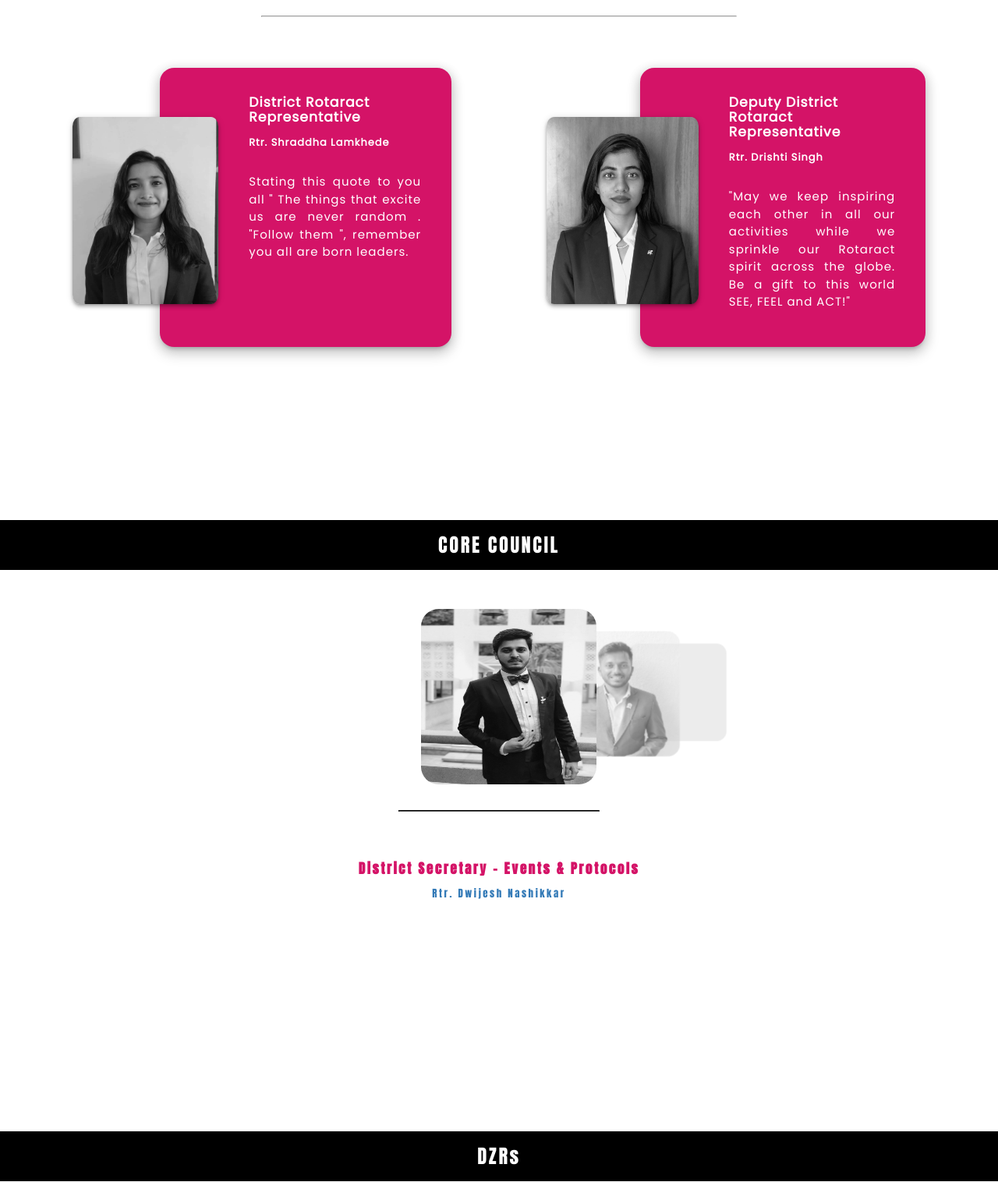
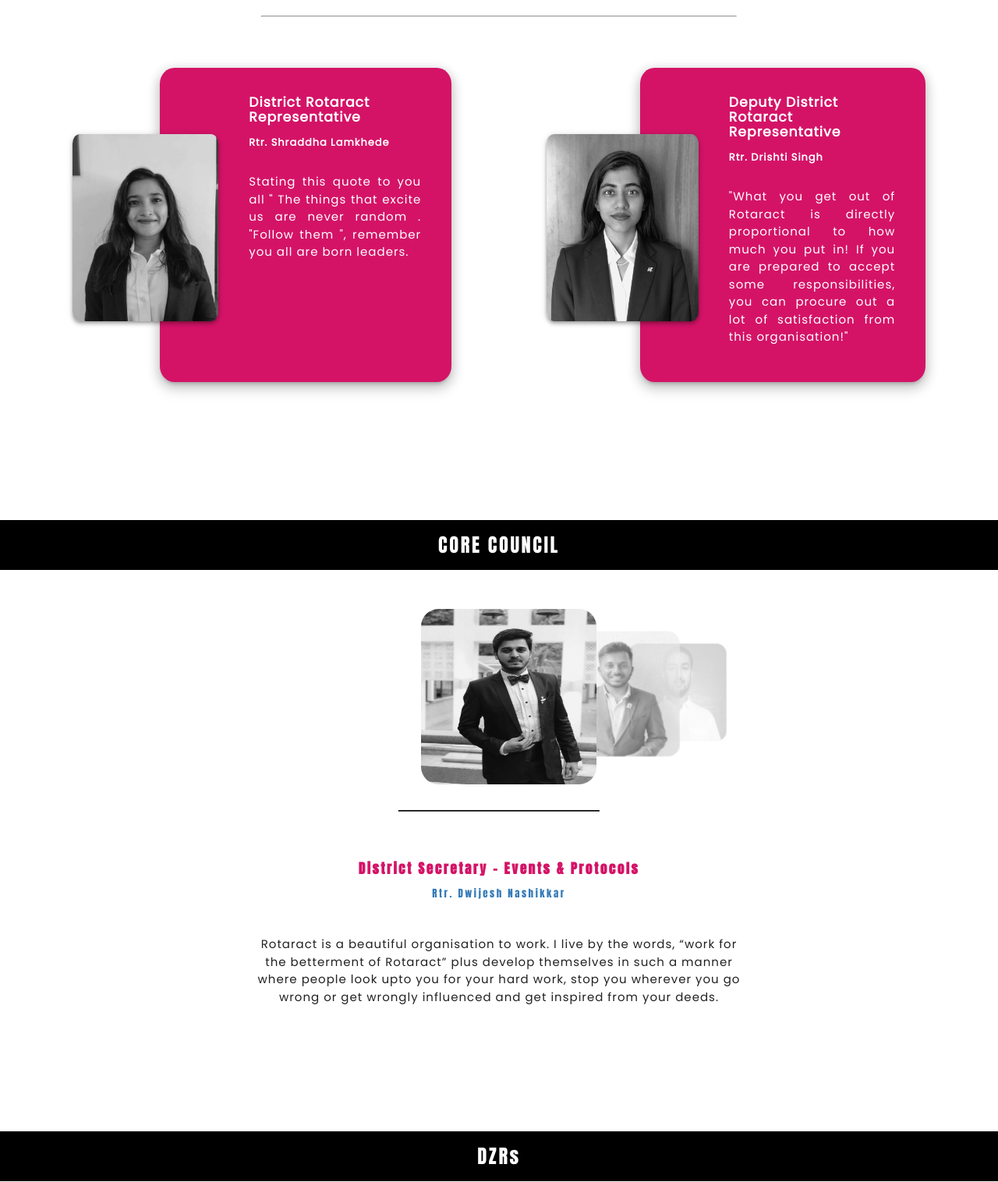
Before and after one commit to cw-saurabh/RotarApp-2.0, a Django app: page /council/ in a window 1280 px wide. Shown: the part 197-1713 px from the top of the page at 78% size. Run offline with Django 3.2, Linux system fonts and the light colour scheme; some web fonts are replaced; grey boxes are pictures that could not be loaded.

Commit message:
Updated council page

```diff
--- a/Main/templates/Main/m_base.html
+++ b/Main/templates/Main/m_base.html
@@ -52,7 +52,10 @@ let coreCouncil = {
         "Name" : "Rtr. Akash Chikate",
         "Post" : "District General Secretary",
         "Img" :"",
-        "Quote" : " "
+        "Quote" : `If you want to build a boat. Don’t begin by
+collecting wood, cutting boards, or assigning tasks.
+Begin by awakening in the souls of your workers a
+longing for the vast and boundless sea`
     },
     6 :
     {
@@ -66,42 +69,56 @@ let coreCouncil = {
         "Name" : "Rtr. Dwijesh Nashikkar",
         "Post" : "District Secretary - Events & Protocols",
         "Img" :"",
-        "Quote" : " "
+        "Quote" : `Rotaract is a beautiful organisation to work. I live by the words, “work for the betterment of Rotaract” plus develop themselves
+in such a manner where people look upto you for your hard work, stop you wherever you go wrong or get wrongly influenced
+and get inspired from your deeds.`
     },
     2 :
     {
         "Name" : "Rtr. Shivam Pawaragi",
         "Post" : "District Secretary - Administration",
         "Img" :"",
-        "Quote" : " "
+        "Quote" : `To create a lifelong network of friends and always
+work for the betterment of Rotaract movement.`
     },
     5 :
     {
         "Name" : "Rtr. Sayali Dudhane",
         "Post" : "District Secretary - RI Reporting",
         "Img" :"",
-        "Quote" : " "
+        "Quote" : `A roller coaster
+of experiences,
+A gathering of
+friends,
+A to-do list,
+A awe-inspiring
+novel!`
     },
     4 :
     {
         "Name" : "Rtr. Prasad Seth",
         "Post" : "District Secretary - Reporting",
         "Img" :"",
-        "Quote" : " "
+        "Quote" : `My Mission
+Service above self, opportunity to be involved with Community & International Projects, Team up with other volunteers
+to make a difference & uplift Rotaractors Professionally.`
     },
     3 :
     {
         "Name" : "Rtr. Umang Shah",
         "Post" : "District Club Advisor",
         "Img" :"",
-        "Quote" : " "
+        "Quote" : `Networking.
+Bonds. Youth
+empowerment.
+Have your 'WHY'.`
     },
     7 :
     {
         "Name" : "Rtr. Akshay More",
         "Post" : "Immediate Past DRR",
         "Img" :"",
-        "Quote" : " "
+        "Quote" : `I believe in striving for excellence, not perfection. Some might think that striving for excellence mean perfectionism. To me, perfectionism is the opposite of excellence. Perfectionism is a personal standard to which we hold ourselves to and it is completely unattainable. Excellence, for me, is about being who I want to be`
     }
 
 };
@@ -118,14 +135,22 @@ let dzr ={
         "Name" : "Rtr. Aniruddha Burkule",
         "Post" : "District Zonal Representative",
         "Img" :"",
-        "Quote" : " "
+        "Quote" : `मूल्य .
+संयम .
+निष्ठा`
     },
     5 :
     {
         "Name" : "Rtr. Meet Shah",
         "Post" : "District Zonal Representative",
         "Img" :"",
-        "Quote" : " "
+        "Quote" : `A good man knows
+that he should
+never give up.
+A wise man knows
+when to give up
+and when not to
+give up.`
     },
     4 :
     {
@@ -139,14 +164,16 @@ let dzr ={
         "Name" : "Rtr. Lokesh Sharma",
         "Post" : "District Zonal Representative",
         "Img" :"",
-        "Quote" : " "
+        "Quote" : `Rotaract is an ever-lasting legacy and I’m
+proud to be a part of it!`
     },
     1 :
     {
         "Name" : "Rtr. Darpan Jadhav",
         "Post" : "District Zonal Representative",
         "Img" :"",
-        "Quote" : " "
+        "Quote" : `Rising By Lifting Others", is what I'll always strive to stick
+by, as I have been following this since past few years.`
     }
 };
 
@@ -156,28 +183,37 @@ let azr ={
         "Name" : "Rtr. Riya Gupta",
         "Post" : "Assistant Zonal Representative",
         "Img" :"",
-        "Quote" : " "
+        "Quote" : `What you do makes a difference, and you have to
+decide what kind of difference you want to make."
+Rotaract has changed my vision towards life and
+Opportunities`
     },
     2 :
     {
         "Name" : "Rtr. Bhavna Mirpuri",
         "Post" : "Assistant Zonal Representative",
         "Img" :"",
-        "Quote" : " "
+        "Quote" : `Let your past make you
+Better not Bitter. Only
+replacing the I can make a
+life changing Difference!`
     },
     5 :
     {
         "Name" : "Rtr. Aditya Panchal",
         "Post" : "Assistant Zonal Representative",
         "Img" :"",
-        "Quote" : " "
+        "Quote" : `Clear eyes, full heart, can’t lose.
+Go, Be, Do`
     },
     1 :
     {
         "Name" : "Rtr. Mriti Agarwal",
         "Post" : "Assistant Zonal Representative",
         "Img" :"",
-        "Quote" : " "
+        "Quote" : `My Rotaract Journey is the kind of roller
+coaster ride I’d love to revisit no matter how
+many times I have to.`
     },
     4 :
     {
@@ -201,14 +237,18 @@ let azr ={
         "Name" : "Rtr. Prem Oswal",
         "Post" : "Cops President",
         "Img" :"",
-        "Quote" : " "
+        "Quote" : `Being a President my only motive is to give
+my members two times more of what they
+pay as the club membership.`
     },
     1 :
     {
         "Name" : "Rtr. Mayuri Chavan",
         "Post" : "Cops Secretary",
         "Img" :"",
-        "Quote" : " "
+        "Quote" : `Rotaract, for me, is an opportunity to
+develop ourselves professionally and as
+a person on a deeper level.`
     }
  };
  let ad={
@@ -217,49 +257,63 @@ let azr ={
         "Name" : "Rtr. Vaishnavi Kalbhor",
         "Post" : "District Director - Professional Development",
         "Img" :"",
-        "Quote" : " "
+        "Quote" : `Remember why you have joined Rotaract
+and make the most of this organisation.`
     },
     1 :
     {
         "Name" : "Rtr. Piyush Jangle",
         "Post" : "District Director - Club Service",
         "Img" :"",
-        "Quote" : " "
+        "Quote" : `I dont believe in taking right
+decisions, I take decisions
+and then make them right!`
     },
     2 :
     {
         "Name" : "Rtr. Pratyush Das",
         "Post" : "District Joint Director - Club Service",
         "Img" :"",
-        "Quote" : " "
+        "Quote" : `Irrespective of our gender, colour and
+religion we all are Rotaractors. And that is
+what which matters the most. `
     },
     3 :
     {
         "Name" : "Rtr. Sattyajeet Karale Patil",
         "Post" : "District Director - Community Service",
         "Img" :"",
-        "Quote" : " "
+        "Quote" : `Always wanted to work for betterment of Rotaract
+and I believe in principal "Fake it till you make it" . My
+last breath will be with Rotaract`
     },
     4 :
     {
         "Name" : "Rtr. Pooja Tambe",
         "Post" : "District Joint Director - Community Service",
         "Img" :"",
-        "Quote" : " "
+        "Quote" : `Spreading smiles in the community
+starting from one around us`
     },
     5 :
     {
         "Name" : "Rtr. Rhugwed Kandpile",
         "Post" : "District Director - International Service",
         "Img" :"",
-        "Quote" : " "
+        "Quote" : `My mission is to enable Rotaractors
+to advance world understanding,
+goodwill, and peace through the
+improvement of health and the
+support of education.`
     },
     6 :
     {
         "Name" : "Rtr. Tulna Gupta",
         "Post" : "District Joint Director - International Service",
         "Img" :"",
-        "Quote" : " "
+        "Quote" : `No one is you and that is your power
+If you are persistent you will get it
+If you are consistent you will keep it`
     },
     7 :
     {
@@ -273,28 +327,42 @@ let azr ={
         "Name" : "Rtr. Harshal Solankar",
         "Post" : "District Sports Head",
         "Img" :"",
-        "Quote" : " "
+        "Quote" : `Never Settle
+for less than
+you deserve.`
     },
     9 :
     {
         "Name" : "Rtr. Rishikesh Borse",
         "Post" : "District Snapper",
         "Img" :"",
-        "Quote" : " "
+        "Quote" : `Rotract provides an opportunity for young men and
+women to enhance their knowledge and skills and build a
+good network that will assist in personal development
+and to address the physical needs of their communities
+and to promote better relations
+between all people`
     },
     10 :
     {
         "Name" : "Rtr. Purab Oswal",
         "Post" : "District Director - Public Image",
         "Img" :"",
-        "Quote" : " "
+        "Quote" : `Oh, are you Rotary Club?
+No, we are Rotaract. Striving to change this perception of
+masses through extensive Public Image activities viz. Citation &
+Initiatives.
+I believe in one for all, all for one when it comes to working in
+Rotaract.`
     },
     11 :
     {
         "Name" : "Rtr. Rochak Singla",
         "Post" : "District Director - Finances",
         "Img" :"",
-        "Quote" : " "
+        "Quote" : `My journey in Rotaract is all about
+giving hope to those who think they
+are alone.`
     },
     12 :
     {
@@ -308,49 +376,71 @@ let azr ={
         "Name" : "Rtr. Karishma Awari",
         "Post" : "District Officer - Rotary Rotaract Relations",
         "Img" :"",
-        "Quote" : " "
+        "Quote" : `Rotaract: An organisation where you
+provide service to 'people in need',
+develop your professional skills, build
+friendship worldwide and have tons of
+fun while you do all this.`
     },
     14 :
     {
         "Name" : "Rtr. Punithjoline Mane",
         "Post" : "District Women's Representative",
         "Img" :"",
-        "Quote" : " "
+        "Quote" : `Self development with a
+vision of working for the
+betterment of society is
+what I look forward in
+Rotaract.`
     },
     15 :
     {
         "Name" : "Rtr. Kedar Basatwar",
         "Post" : "District Director - Communication(Whatsapp)",
         "Img" :"",
-        "Quote" : " "
+        "Quote" : `Connect with world and Share
+the Opportunity,
+Do service above self`
     },
     16 :
     {
         "Name" : "Rtr. Jamila Vohra",
         "Post" : "District Rotasia Coordinator",
         "Img" :"",
-        "Quote" : " "
+        "Quote" : `The best Gift you can give
+yourself is giving reality to
+your Dreams.`
     },
     17 :
     {
         "Name" : "Rtr. Lalit Desale",
         "Post" : "District World Rotaract Week Chairperson",
         "Img" :"",
-        "Quote" : " "
+        "Quote" : `Leadership and learning are indispensable to
+each other." A journey from nothing to
+everything in Rotaract, has taught me the true
+meaning of Leadership. Bunch of opportunities in
+our way, let's make sure to grab each of them !
+`
     },
     18 :
     {
         "Name" : "Rtr. Sanjana Singh",
         "Post" : "District E-Ryla Chairperson",
         "Img" :"",
-        "Quote" : " "
+        "Quote" : `There's no way I am going to work in Rotaract without bragging my connections. That is my treasure
+of years. My aim is to help others in maintaining
+their network beyond`
     },
     19 :
     {
         "Name" : "Rtr. Aniket Salunkhe",
         "Post" : "Director without Portfolio",
         "Img" :"",
-        "Quote" : " "
+        "Quote" : `Try not to become
+a man of success,
+but rather try to become
+a man of value.`
     }
  };
  let misc = {
@@ -359,14 +449,16 @@ let azr ={
         "Name" : "Rtr. Akash Badade",
         "Post" : "District Editor",
         "Img" :"",
-        "Quote" : " "
+        "Quote" : `Where there's a will there's a way
+`
     },
     0 :
     {
         "Name" : "Rtr. Amaraja Sathe",
         "Post" : "District Editor",
         "Img" :"",
-        "Quote" : " "
+        "Quote" : `Don’t let the fear of striking out
+keep you from playing the game.`
     },
     1 :
     {
@@ -380,63 +472,79 @@ let azr ={
         "Name" : "Rtr. Madhu Pimprikar",
         "Post" : "District Website Coordinator",
         "Img" :"",
-        "Quote" : " "
+        "Quote" : `I shall work towards my vision of
+'Giving my best in leading pioneers,
+selflessly and in serving the Rotaract District 3131`
     },
     3 :
     {
         "Name" : "Rtr. Saurabh Satavalekar",
         "Post" : "District Website Coordinator",
         "Img" :"",
-        "Quote" : " "
+        "Quote" : `I believe that this world is a museum of human work history.
+Striving hard to make a small contribution in this quest.`
     },
     5 :
     {
         "Name" : "Rtr. Prathamesh Patil",
         "Post" : "District Website Coordinator",
         "Img" :"",
-        "Quote" : " "
+        "Quote" : `Once a Rotaractor always a
+Rotaractor`
     },
     7 :
     {
         "Name" : "Rtr. Niharika Chaturvedi",
         "Post" : "District Public Relations Officer",
         "Img" :"",
-        "Quote" : " "
+        "Quote" : `My motto in Rotaract is to create a
+safe place for everyone to express
+themselves and be able to help in
+building and becoming responsible
+citizens for this country.`
     },
     6 :
     {
         "Name" : "Rtr. Kabir Makhija",
         "Post" : "District Public Relations Officer",
         "Img" :"",
-        "Quote" : " "
+        "Quote" : `Rotaract has thought me to
+Think like a man of action and
+act like a man of thought.`
     },
     8 :
     {
         "Name" : "Rtr. Vandit Jain",
         "Post" : "District Public Relations Officer",
         "Img" :"",
-        "Quote" : " "
+        "Quote" : `Big or small, make your contribution count because if it can't
+make a change, it ain't worth it`
     },
     11 :
     {
         "Name" : "Rtr. D R Shashank",
         "Post" : "District Professional Assistance Officer",
         "Img" :"",
-        "Quote" : " "
+        "Quote" : `My vision is
+making service a
+compassionate act`
     },
     10 :
     {
         "Name" : "Rtr. Chirag Ghadge",
         "Post" : "District Professional Assistance Officer",
         "Img" :"",
-        "Quote" : " "
+        "Quote" : `Live, Learn, Laugh that's what
+Rotaract is about, also it will give you
+memories that you can cherish for life!`
     },
     9 :
     {
         "Name" : "Rtr. Siddhesh Tilekar",
         "Post" : "District Professional Assistance Officer",
         "Img" :"",
-        "Quote" : " "
+        "Quote" : `A Self Sustaining Rotaract District from all
+means to leave life to the fullest!`
     }
 
  }
--- a/Main/templates/Main/m_council.html
+++ b/Main/templates/Main/m_council.html
@@ -30,7 +30,8 @@
                     <h6><b>Deputy District Rotaract Representative</b></h6>
                     <h6><small>Rtr. Drishti Singh</small></h6>
                     <br>
-                    <p>"May we keep inspiring each other in all our activities while we sprinkle our Rotaract spirit across the globe. Be a gift to this world SEE, FEEL and ACT!"</p>
+                    <p>"What you get out of Rotaract is directly proportional to how much you put in!
+                        If you are prepared to accept some responsibilities, you can procure out a lot of satisfaction from this organisation!"</p>
                 </div>
             </div>
         </div>
@@ -60,7 +61,8 @@
                 <h6 class="post"><b>Deputy District Rotaract Representative</b></h6>
                 <h6 class="name"><small>Rtr. Drishti Singh</small></h6>
                 <br>
-                <p>"May we keep inspiring each other in all our activities while we sprinkle our Rotaract spirit across the globe. Be a gift to this world SEE, FEEL and ACT!"</p>
+                <p>"What you get out of Rotaract is directly proportional to how much you put in!
+                    If you are prepared to accept some responsibilities, you can procure out a lot of satisfaction from this organisation!"</p>
             </div>
           </div>
         </div>
@@ -75,11 +77,11 @@
     <div class="carousel" id="coreCouncilCarousel">
         <a class="carousel-item" href="#"><img src="{% static 'Main/images/council/dwijesh.jpg' %}"></a>
         <a class="carousel-item" href="#"><img src="{% static 'Main/images/council/aakash.jpg' %}"></a>
-        <a class="carousel-item" href="#"><img src="{% static 'Main/images/council/shivam.jpg' %}"></a>
-        <a class="carousel-item" href="#"><img src="{% static 'Main/images/council/umang.jpg' %}"></a>
-        <a class="carousel-item" href="#"><img src="{% static 'Main/images/council/prasad.jpg' %}"></a>
-        <a class="carousel-item" href="#"><img src="{% static 'Main/images/council/sayali.jpg' %}"></a>
-        <a class="carousel-item" href="#"><img src="{% static 'Main/images/council/pranav.jpg' %}"></a>
+        <a class="carousel-item" href="#"><img src="{% static 'Main/images/council/shivam.jpeg' %}"></a>
+        <a class="carousel-item" href="#"><img src="{% static 'Main/images/council/umang.jpeg' %}"></a>
+        <a class="carousel-item" href="#"><img src="{% static 'Main/images/council/prasad.jpeg' %}"></a>
+        <a class="carousel-item" href="#"><img src="{% static 'Main/images/council/sayali.jpeg' %}"></a>
+        <a class="carousel-item" href="#"><img src="{% static 'Main/images/council/pranav.jpeg' %}"></a>
         <a class="carousel-item" href="#"><img src="{% static 'Main/images/council/akshay.jpg' %}"></a>
     </div>
     <hr style="border-width:1.2px;background-color: black;border-color:black;width:20%">
```
Also changed, not shown: Main/static/Main/images/council/pranav.jpeg (added), Main/static/Main/images/council/prasad.jpeg (added), Main/static/Main/images/council/sayali.jpeg (added), Main/static/Main/images/council/shivam.jpeg (added), Main/static/Main/images/council/umang.jpeg (added).
